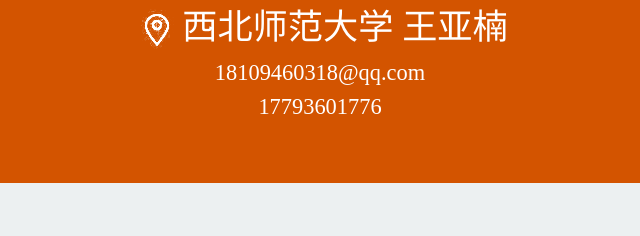
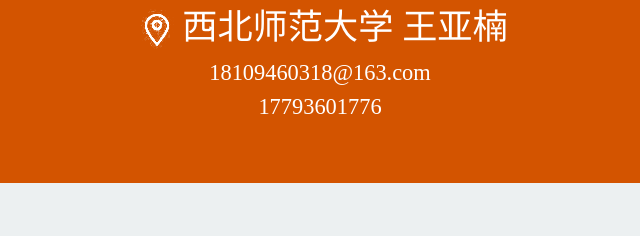
Before and after one commit to yanan1992/personale, a plain HTML site: page index.html in a window 1280 px wide. Shown: the part 344-580 px from the top of the page, 320-960 px from the left. Drawn offline with Linux system fonts and the light colour scheme.

Commit message:
Update index.html

```diff
--- a/index.html
+++ b/index.html
@@ -46,7 +46,7 @@
 		<div class="grid1" id="me">
 			<a href="#"><img src="./images/g2.png" title="name" class="pic"/></a>
 			<h3><img src="images/family.png">西北师范大学 王亚楠</h3>
-			<p>18109460318@qq.com</p>
+			<p>18109460318@163.com</p>
 			<p>17793601776</p>
 		</div>
 		<div class="grid2" id="skills">
```
